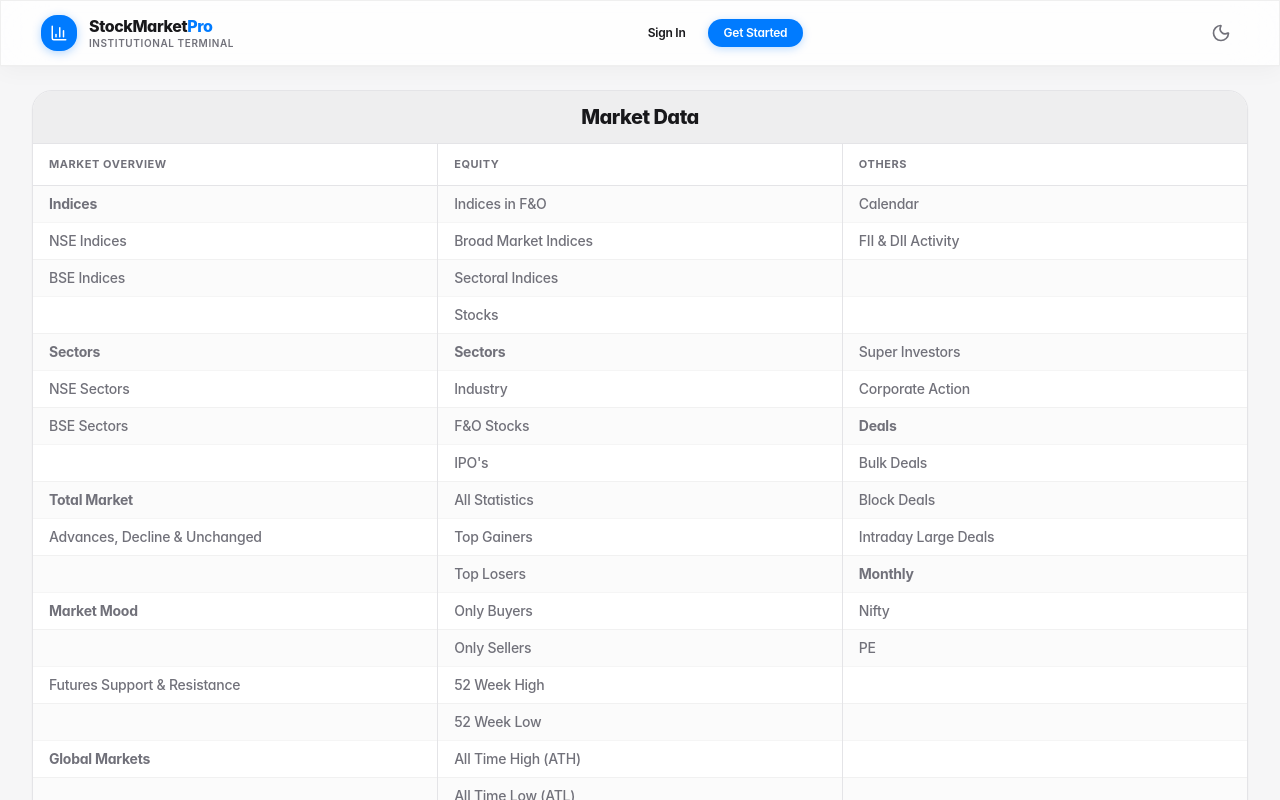
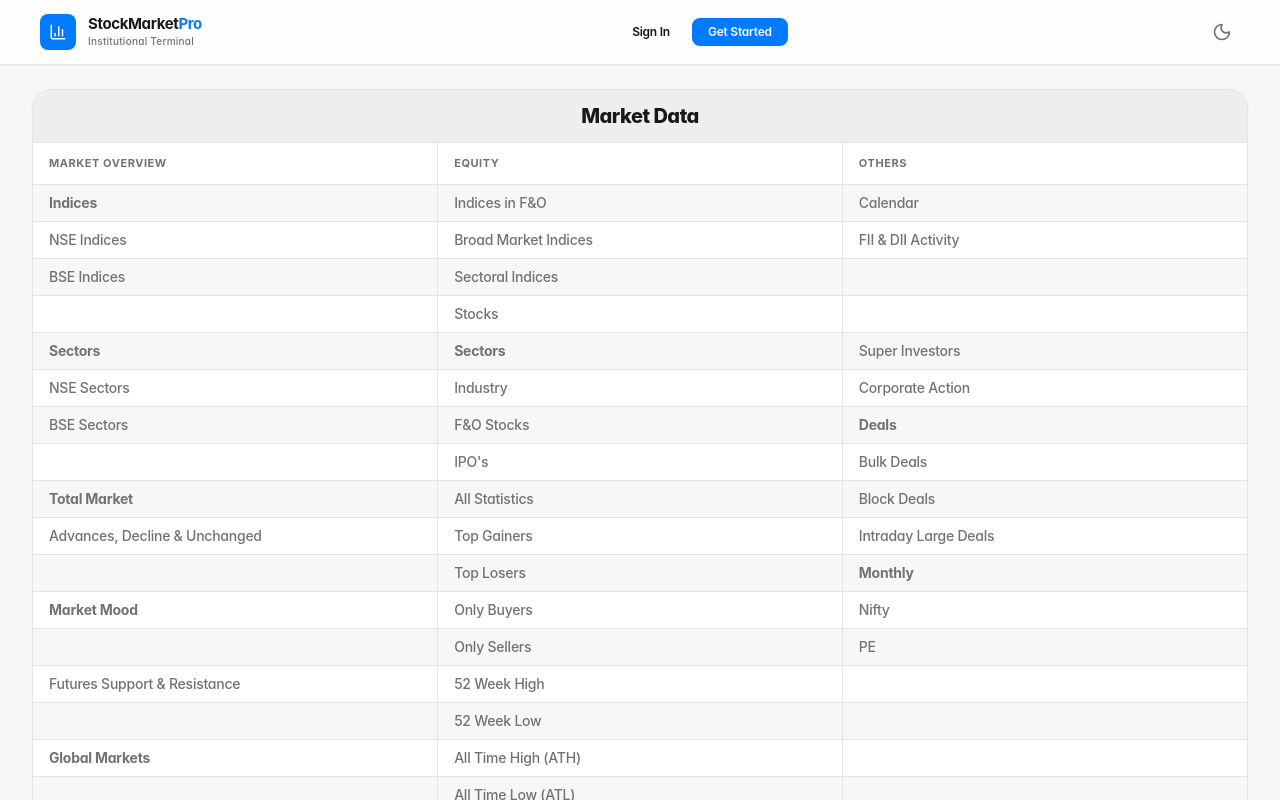
Before and after one commit to shasudo/stock-market-web, a Next.js app: page /market-data in a window 1280 px wide. Shown: the top 800 px of the page. Built offline with nearby package versions, Linux system fonts and the light colour scheme; no server answers.

Commit message:
web: unify table design system, blue accents, calm cards

```diff
--- a/app/globals.css
+++ b/app/globals.css
@@ -26,7 +26,7 @@
   --border: 240 6% 90%;       /* Subtle hairline divider */
   --input: 240 6% 90%;
   --ring: 211 100% 50%;
-  --radius: 1rem;             /* 16px Apple smooth corner */
+  --radius: 0.75rem;          /* 12px organized card corner */
 
   --success: 142 69% 49%;     /* #34C759 Apple System Green */
   --error: 354 100% 59%;       /* #FF3B30 Apple System Red */
@@ -45,7 +45,7 @@
 }
 
 /* Class-based dark mode: zinc-950 base (#09090b), zinc-900 elevated
-   surfaces (#18181b), white/10 hairlines, indigo-400 accents.
+   surfaces (#18181b), white/10 hairlines, Apple blue accents.
    Market semantics stay emerald/rose, brightened for dark contrast. */
 .dark {
   color-scheme: dark;
@@ -57,19 +57,19 @@
   --popover: 240 6% 10%;
   --popover-foreground: 0 0% 98%;
 
-  --primary: 234 89% 74%;       /* indigo-400 #818CF8 */
-  --primary-foreground: 240 10% 3.9%;
+  --primary: 212 100% 62%;      /* #0A84FF Apple dark-mode blue */
+  --primary-foreground: 0 0% 100%;
   --secondary: 240 4% 16%;
   --secondary-foreground: 0 0% 98%;
   --muted: 240 4% 16%;
   --muted-foreground: 240 5% 65%;
   --accent: 240 4% 16%;
-  --accent-foreground: 234 89% 80%;
+  --accent-foreground: 212 100% 70%;
   --destructive: 351 95% 71%;   /* rose-400 #FB7185 */
   --destructive-foreground: 0 0% 98%;
   --border: 240 5% 16%;         /* white/10 over zinc-950 */
   --input: 240 4% 18%;
-  --ring: 234 89% 74%;
+  --ring: 212 100% 62%;
 
   --success: 160 84% 55%;       /* emerald-400 #34D399 */
   --error: 351 95% 71%;         /* rose-400 #FB7185 */
@@ -81,7 +81,7 @@
   --apple-table-bg: 240 6% 10%;
   --apple-row-even: 240 6% 10%;
   --apple-row-odd: 240 6% 6%;
-  --apple-row-hover: 234 89% 74%;
+  --apple-row-hover: 212 100% 62%;
   --apple-header-bg: 240 5% 8%;
   --apple-border: 240 4% 16%;
 }
@@ -158,31 +158,29 @@ body {
   background: rgba(0, 0, 0, 0.32);
 }
 
-/* Apple Glassmorphic & Materials Utility Classes */
+/* Navbar glass only — cards use plain bg-card + border, not blur. */
 .apple-glass {
   background-color: rgba(255, 255, 255, 0.82);
   backdrop-filter: blur(24px) saturate(190%);
   -webkit-backdrop-filter: blur(24px) saturate(190%);
-  border: 1px solid rgba(0, 0, 0, 0.06);
-  box-shadow: 0 4px 24px 0 rgba(0, 0, 0, 0.04), 0 1px 2px 0 rgba(0, 0, 0, 0.02);
+  border-bottom: 1px solid hsl(var(--border));
+  box-shadow: 0 1px 2px 0 rgba(0, 0, 0, 0.04);
 }
 
 .apple-glass-card {
-  background-color: rgba(255, 255, 255, 0.92);
-  backdrop-filter: blur(20px);
-  -webkit-backdrop-filter: blur(20px);
-  border-radius: 1.5rem;
-  border: 1px solid rgba(0, 0, 0, 0.06);
-  box-shadow: 0 8px 32px 0 rgba(0, 0, 0, 0.03), 0 1px 3px 0 rgba(0, 0, 0, 0.02);
+  background-color: hsl(var(--card));
+  border-radius: 0.75rem;
+  border: 1px solid hsl(var(--border));
+  box-shadow: 0 1px 2px 0 rgba(0, 0, 0, 0.04);
 }
 
 .apple-card-hover {
-  transition: transform 0.25s cubic-bezier(0.16, 1, 0.3, 1), box-shadow 0.25s cubic-bezier(0.16, 1, 0.3, 1);
+  transition: box-shadow 0.2s ease, border-color 0.2s ease;
 }
 
 .apple-card-hover:hover {
-  transform: translateY(-2px);
-  box-shadow: 0 12px 36px 0 rgba(0, 0, 0, 0.06), 0 2px 6px 0 rgba(0, 0, 0, 0.03);
+  border-color: hsl(var(--border));
+  box-shadow: 0 4px 12px 0 rgba(0, 0, 0, 0.06), 0 1px 2px 0 rgba(0, 0, 0, 0.04);
 }
 
 /* Apple Segmented Control System */
@@ -245,12 +243,12 @@ body {
   border: 1px solid rgba(255, 59, 48, 0.2);
 }
 
-/* Apple Table Styling Primitives */
+/* Unified table primitives — single radius, single hover, token borders. */
 .finder-table-container {
-  border-radius: 1.25rem;
-  border: 1px solid rgba(0, 0, 0, 0.06);
-  background-color: #ffffff;
-  box-shadow: 0 4px 20px 0 rgba(0, 0, 0, 0.03), 0 1px 2px 0 rgba(0, 0, 0, 0.02);
+  border-radius: 0.75rem;
+  border: 1px solid hsl(var(--border));
+  background-color: hsl(var(--card));
+  box-shadow: 0 1px 2px 0 rgba(0, 0, 0, 0.04);
   overflow: hidden;
 }
 
@@ -263,48 +261,46 @@ body {
 }
 
 .finder-thead {
-  background-color: rgba(245, 245, 247, 0.88);
-  backdrop-filter: blur(16px);
-  -webkit-backdrop-filter: blur(16px);
+  background-color: hsl(var(--muted) / 0.6);
   position: sticky;
   top: 0;
   z-index: 10;
-  border-bottom: 1px solid rgba(0, 0, 0, 0.06);
+  border-bottom: 1px solid hsl(var(--border));
 }
 
 .finder-th {
   padding: 0.625rem 0.875rem;
   font-size: 0.6875rem;
-  font-weight: 700;
+  font-weight: 600;
   text-transform: uppercase;
   letter-spacing: 0.05em;
-  color: #86868b;
+  color: hsl(var(--muted-foreground));
   white-space: nowrap;
-  border-bottom: 1px solid rgba(0, 0, 0, 0.06);
+  border-bottom: 1px solid hsl(var(--border));
 }
 
 .finder-row {
   transition: background-color 0.12s ease;
-  border-bottom: 1px solid rgba(0, 0, 0, 0.04);
+  border-bottom: 1px solid hsl(var(--border));
 }
 
 .finder-row:nth-child(even) {
-  background-color: #ffffff;
+  background-color: hsl(var(--card));
 }
 
 .finder-row:nth-child(odd) {
-  background-color: rgba(245, 245, 247, 0.45);
+  background-color: hsl(var(--muted) / 0.4);
 }
 
 .finder-row:hover {
-  background-color: rgba(0, 122, 255, 0.04) !important;
+  background-color: hsl(var(--primary) / 0.05) !important;
 }
 
 .finder-td {
   padding: 0.625rem 0.875rem;
   white-space: nowrap;
   vertical-align: middle;
-  border-bottom: 1px solid rgba(0, 0, 0, 0.04);
+  border-bottom: 1px solid hsl(var(--border));
 }
 
 /* Tabular figures for financial numbers */
@@ -313,17 +309,17 @@ body {
   font-family: ui-monospace, SFMono-Regular, Menlo, Monaco, Consolas, "Liberation Mono", monospace;
 }
 
-/* Specular glows for Apple badges */
+/* Subtle focus rings for badges — reserved for active/focus states only. */
 .glow-emerald {
-  box-shadow: 0 0 16px rgba(52, 199, 89, 0.3);
+  box-shadow: 0 0 0 1px rgba(5, 150, 105, 0.25);
 }
 
 .glow-rose {
-  box-shadow: 0 0 16px rgba(255, 59, 48, 0.3);
+  box-shadow: 0 0 0 1px rgba(225, 29, 72, 0.25);
 }
 
 .glow-indigo {
-  box-shadow: 0 0 16px rgba(0, 122, 255, 0.3);
+  box-shadow: 0 0 0 1px hsl(var(--primary) / 0.25);
 }
 
 /* Dark-mode companions for the Apple utility classes above.
@@ -331,7 +327,7 @@ body {
    screener filters, gainers/losers, watchlist, alerts, global markets);
    other surfaces migrate later. */
 .dark ::selection {
-  background-color: rgba(129, 140, 248, 0.32);
+  background-color: hsl(var(--primary) / 0.32);
   color: #fafafa;
 }
 
@@ -415,7 +411,7 @@ body {
 }
 
 .dark .finder-row:hover {
-  background-color: rgba(129, 140, 248, 0.08) !important;
+  background-color: hsl(var(--primary) / 0.1) !important;
 }
 
 .dark .finder-td {
--- a/components/Navbar.tsx
+++ b/components/Navbar.tsx
@@ -46,16 +46,15 @@ export default function Navbar() {
     <nav className="sticky top-0 z-50 w-full apple-glass border-b border-border">
       <div className="w-full px-6 lg:px-10">
         <div className="flex h-16 items-center justify-between">
-          {/* Apple HIG Brand Mark */}
-          <Link href="/" className="flex items-center space-x-3 group">
-            <div className="w-9 h-9 rounded-xl bg-primary dark:bg-indigo-400 flex items-center justify-center shadow-[0_2px_10px_rgba(0,122,255,0.3)] dark:shadow-[0_2px_10px_rgba(129,140,248,0.3)] group-hover:scale-105 transition-transform">
-              <BarChart3 className="h-4.5 w-4.5 text-primary-foreground dark:text-zinc-950" />
+          <Link href="/" className="flex items-center space-x-3">
+            <div className="w-9 h-9 rounded-lg bg-primary flex items-center justify-center">
+              <BarChart3 className="h-4.5 w-4.5 text-primary-foreground" />
             </div>
             <div className="flex flex-col">
-              <span className="text-base font-extrabold text-foreground tracking-[-0.025em] leading-tight">
-                StockMarket<span className="text-primary dark:text-indigo-400">Pro</span>
+              <span className="text-[15px] font-bold text-foreground tracking-tight leading-tight">
+                StockMarket<span className="text-primary">Pro</span>
               </span>
-              <span className="text-[10px] font-semibold text-muted-foreground uppercase tracking-[0.06em]">
+              <span className="text-[10px] font-medium text-muted-foreground tracking-wide">
                 Institutional Terminal
               </span>
             </div>
@@ -76,7 +75,7 @@ export default function Navbar() {
               </Link>
               <Link
                 href="/register"
-                className="px-4 py-1.5 text-xs font-semibold text-primary-foreground dark:text-zinc-950 bg-primary dark:bg-indigo-400 hover:bg-primary/90 dark:hover:bg-indigo-300 rounded-xl transition-all shadow-[0_2px_8px_rgba(0,122,255,0.25)] dark:shadow-[0_2px_8px_rgba(129,140,248,0.25)] hover:scale-[1.02] active:scale-[0.98]"
+                className="px-4 py-1.5 text-xs font-semibold text-primary-foreground bg-primary hover:bg-primary/90 rounded-lg transition-colors"
               >
                 Get Started
               </Link>
@@ -128,7 +127,7 @@ export default function Navbar() {
                   <Link
                     href="/register"
                     onClick={() => setMobileMenuOpen(false)}
-                    className="block px-6 py-2 text-xs font-semibold text-center text-primary-foreground dark:text-zinc-950 bg-primary dark:bg-indigo-400 rounded-xl hover:bg-primary/90 dark:hover:bg-indigo-300 transition-all"
+                    className="block px-6 py-2 text-xs font-semibold text-center text-primary-foreground bg-primary rounded-lg hover:bg-primary/90 transition-colors"
                   >
                     Get Started
                   </Link>
--- a/lib/table-styles.ts
+++ b/lib/table-styles.ts
@@ -1,41 +1,39 @@
 /**
- * Apple Human Interface Guidelines (HIG) Table & Brand Kit Styling Utilities
- * Provides macOS Sequoia / Apple Stocks-grade styling, frosted headers,
- * precision micro-pill badges, and tabular numeric typography.
- *
- * Colors use the infra token contract (`bg-card`, `border-border`,
- * `text-foreground`, `text-muted-foreground`) so surfaces adapt to dark mode
- * automatically; gain/loss semantics keep their emerald/rose palette in
- * light mode with `dark:` companions tuned for dark-mode contrast.
+ * Unified Table & Badge System — single visual language for every table.
+ * Structure-preserving: class strings only, no prop or data changes.
+ * Containers are 12px cards, headers are muted uppercase, numbers are
+ * tabular, hover is a single primary tint in both modes.
  */
 
 export const appleTableStyles = {
   container:
-    "w-full rounded-2xl border border-border bg-card shadow-xs overflow-hidden",
+    "w-full rounded-xl border border-border bg-card shadow-sm overflow-hidden",
   scrollWrapper: "w-full overflow-x-auto scrollbar-thin",
   table: "w-full text-left border-collapse text-xs md:text-sm",
-  thead: "bg-muted/90 backdrop-blur-md border-b border-border sticky top-0 z-10",
-  th: "px-3 py-2.5 text-[11px] font-bold text-muted-foreground uppercase tracking-wider whitespace-nowrap select-none",
+  thead: "bg-muted/60 border-b border-border sticky top-0 z-10",
+  th: "px-3.5 py-2.5 text-[11px] font-semibold text-muted-foreground uppercase tracking-wider whitespace-nowrap select-none",
   thSortable:
-    "px-3 py-2.5 text-[11px] font-bold text-muted-foreground hover:text-primary uppercase tracking-wider whitespace-nowrap select-none cursor-pointer transition-colors inline-flex items-center gap-1",
-  thRight: "px-3 py-2.5 text-[11px] font-bold text-muted-foreground uppercase tracking-wider text-right whitespace-nowrap select-none",
-  thCenter: "px-3 py-2.5 text-[11px] font-bold text-muted-foreground uppercase tracking-wider text-center whitespace-nowrap select-none",
+    "px-3.5 py-2.5 text-[11px] font-semibold text-muted-foreground hover:text-foreground uppercase tracking-wider whitespace-nowrap select-none cursor-pointer transition-colors inline-flex items-center gap-1",
+  thRight: "px-3.5 py-2.5 text-[11px] font-semibold text-muted-foreground uppercase tracking-wider text-right whitespace-nowrap select-none",
+  thCenter: "px-3.5 py-2.5 text-[11px] font-semibold text-muted-foreground uppercase tracking-wider text-center whitespace-nowrap select-none",
   tbody: "divide-y divide-border",
-  row: "finder-row transition-colors border-b border-border hover:bg-blue-50/60 even:bg-card odd:bg-muted/50 group",
+  row: "transition-colors border-b border-border hover:bg-primary/[0.05] even:bg-card odd:bg-muted/40",
   rowEven: "bg-card",
-  rowOdd: "bg-muted/50",
-  rowHover: "hover:bg-blue-50/60",
-  td: "px-3 py-2.5 text-xs text-foreground font-medium whitespace-nowrap align-middle",
-  tdMono: "px-3 py-2.5 text-xs font-mono font-medium text-foreground whitespace-nowrap text-right num-font align-middle",
-  tdBold: "px-3 py-2.5 text-xs font-bold text-foreground whitespace-nowrap align-middle",
-  tdMuted: "px-3 py-2.5 text-xs text-muted-foreground whitespace-nowrap align-middle",
+  rowOdd: "bg-muted/40",
+  rowHover: "hover:bg-primary/[0.05]",
+  td: "px-3.5 py-2.5 text-[13px] text-foreground font-normal whitespace-nowrap align-middle",
+  tdMono: "px-3.5 py-2.5 text-[13px] font-mono font-medium text-foreground whitespace-nowrap text-right num-font align-middle",
+  tdBold: "px-3.5 py-2.5 text-[13px] font-semibold text-foreground whitespace-nowrap align-middle",
+  tdMuted: "px-3.5 py-2.5 text-[13px] text-muted-foreground whitespace-nowrap align-middle",
 };
 
 // Backwards-compatible alias
 export const finderTableStyles = appleTableStyles;
 
 /**
- * Returns color classes and Apple Stocks-style pill styles for price changes
+ * Returns color classes and pill styles for price changes.
+ * Single pill shape (rounded-full, tabular numbers, min-width) so
+ * % columns don't jitter between rows.
  */
 export function getChangeColorClasses(change: number | null | undefined): {
   text: string;
@@ -50,65 +48,53 @@ export function getChangeColorClasses(change: number | null | undefined): {
       badge: "bg-muted text-muted-foreground border border-border",
       border: "border-border",
       iconColor: "text-muted-foreground",
-      pill: "inline-flex items-center gap-1 px-2.5 py-1 rounded-lg text-xs font-mono font-bold bg-muted text-muted-foreground border border-border num-font",
+      pill: "inline-flex items-center justify-end gap-1 min-w-[76px] px-2 py-0.5 rounded-full text-xs font-mono font-semibold bg-muted text-muted-foreground border border-border num-font",
     };
   }
 
   if (change > 0) {
     return {
-      text: "text-emerald-600 dark:text-emerald-400",
-      badge: "bg-emerald-50 text-emerald-700 border border-emerald-200 font-bold dark:bg-emerald-400/10 dark:text-emerald-300 dark:border-emerald-400/30",
-      border: "border-emerald-200 dark:border-emerald-400/30",
-      iconColor: "text-emerald-600 dark:text-emerald-400",
-      pill: "inline-flex items-center gap-1 px-2 py-0.5 rounded-full text-xs font-mono font-bold bg-emerald-50 text-emerald-700 border border-emerald-200 num-font dark:bg-emerald-400/10 dark:text-emerald-300 dark:border-emerald-400/30",
+      text: "text-emerald-700 dark:text-emerald-300",
+      badge: "bg-emerald-500/10 text-emerald-700 border border-emerald-600/20 font-semibold dark:bg-emerald-400/10 dark:text-emerald-300 dark:border-emerald-400/25",
+      border: "border-emerald-600/20 dark:border-emerald-400/25",
+      iconColor: "text-emerald-700 dark:text-emerald-300",
+      pill: "inline-flex items-center justify-end gap-1 min-w-[76px] px-2 py-0.5 rounded-full text-xs font-mono font-semibold bg-emerald-500/10 text-emerald-700 border border-emerald-600/20 num-font dark:bg-emerald-400/10 dark:text-emerald-300 dark:border-emerald-400/25",
     };
   }
 
   return {
-    text: "text-rose-600 dark:text-rose-400",
-    badge: "bg-rose-50 text-rose-700 border border-rose-200 font-bold dark:bg-rose-400/10 dark:text-rose-300 dark:border-rose-400/30",
-    border: "border-rose-200 dark:border-rose-400/30",
-    iconColor: "text-rose-600 dark:text-rose-400",
-    pill: "inline-flex items-center gap-1 px-2 py-0.5 rounded-full text-xs font-mono font-bold bg-rose-50 text-rose-700 border border-rose-200 num-font dark:bg-rose-400/10 dark:text-rose-300 dark:border-rose-400/30",
+    text: "text-rose-700 dark:text-rose-300",
+    badge: "bg-rose-500/10 text-rose-700 border border-rose-600/20 font-semibold dark:bg-rose-400/10 dark:text-rose-300 dark:border-rose-400/25",
+    border: "border-rose-600/20 dark:border-rose-400/25",
+    iconColor: "text-rose-700 dark:text-rose-300",
+    pill: "inline-flex items-center justify-end gap-1 min-w-[76px] px-2 py-0.5 rounded-full text-xs font-mono font-semibold bg-rose-500/10 text-rose-700 border border-rose-600/20 num-font dark:bg-rose-400/10 dark:text-rose-300 dark:border-rose-400/25",
   };
 }
 
 /**
- * Returns Apple-style micro badge classes for exchanges
+ * Exchange badges: quiet neutrals, one blue for NSE, amber only for derivatives.
  */
 export function getExchangeBadgeClasses(exchange: string): string {
   const norm = exchange?.toUpperCase().trim();
   switch (norm) {
     case "NSE":
-      return "bg-indigo-50 text-indigo-700 border border-indigo-200 font-bold rounded-md px-2 py-0.5 text-[11px] dark:bg-indigo-400/10 dark:text-indigo-300 dark:border-indigo-400/30";
+      return "bg-primary/[0.08] text-primary border border-primary/20 font-semibold rounded-md px-2 py-0.5 text-[11px]";
     case "BSE":
-      return "bg-fuchsia-50 text-fuchsia-700 border border-fuchsia-200 font-bold rounded-md px-2 py-0.5 text-[11px] dark:bg-fuchsia-400/10 dark:text-fuchsia-300 dark:border-fuchsia-400/30";
+      return "bg-muted text-foreground border border-border font-semibold rounded-md px-2 py-0.5 text-[11px]";
     case "FNO":
     case "NFO":
-      return "bg-amber-50 text-amber-700 border border-amber-200 font-bold rounded-md px-2 py-0.5 text-[11px] dark:bg-amber-400/10 dark:text-amber-300 dark:border-amber-400/30";
+      return "bg-amber-500/10 text-amber-700 border border-amber-600/20 font-semibold rounded-md px-2 py-0.5 text-[11px] dark:bg-amber-400/10 dark:text-amber-300 dark:border-amber-400/25";
     case "MCX":
-      return "bg-emerald-50 text-emerald-700 border border-emerald-200 font-bold rounded-md px-2 py-0.5 text-[11px] dark:bg-emerald-400/10 dark:text-emerald-300 dark:border-emerald-400/30";
+      return "bg-emerald-500/10 text-emerald-700 border border-emerald-600/20 font-semibold rounded-md px-2 py-0.5 text-[11px] dark:bg-emerald-400/10 dark:text-emerald-300 dark:border-emerald-400/25";
     default:
       return "bg-muted text-muted-foreground border border-border font-semibold rounded-md px-2 py-0.5 text-[11px]";
   }
 }
 
 /**
- * Returns Apple-style pill class for Market Groups
+ * Market-cap group badges: single neutral style, no rainbow.
  */
 export function getGroupBadgeClasses(group: string): string {
-  const norm = group?.toLowerCase().trim() || "";
-  if (norm.includes("large") || norm.includes("nifty 50")) {
-    return "bg-indigo-50 text-indigo-700 border border-indigo-200 rounded-md px-2 py-0.5 text-[11px] font-bold dark:bg-indigo-400/10 dark:text-indigo-300 dark:border-indigo-400/30";
-  }
-  if (norm.includes("mid")) {
-    return "bg-sky-50 text-sky-700 border border-sky-200 rounded-md px-2 py-0.5 text-[11px] font-bold dark:bg-sky-400/10 dark:text-sky-300 dark:border-sky-400/30";
-  }
-  if (norm.includes("small") || norm.includes("micro")) {
-    return "bg-fuchsia-50 text-fuchsia-700 border border-fuchsia-200 rounded-md px-2 py-0.5 text-[11px] font-bold dark:bg-fuchsia-400/10 dark:text-fuchsia-300 dark:border-fuchsia-400/30";
-  }
-  if (norm.includes("sme")) {
-    return "bg-amber-50 text-amber-700 border border-amber-200 rounded-md px-2 py-0.5 text-[11px] font-bold dark:bg-amber-400/10 dark:text-amber-300 dark:border-amber-400/30";
-  }
+  void group;
   return "bg-muted text-muted-foreground border border-border rounded-md px-2 py-0.5 text-[11px] font-semibold";
 }
```
Also changed, not shown: components/StockTable.tsx (+59 -109 lines), components/market/MarketPerformancePage.tsx (+6 -8 lines), components/screeners/VgsReddyStrategiesPage.tsx (+3 -11 lines), components/ui/table.tsx (+4 -4 lines).
